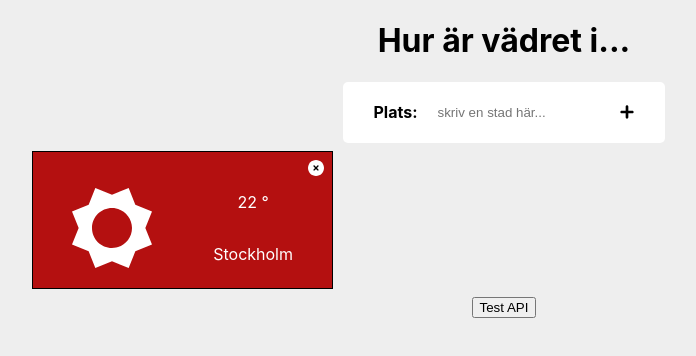
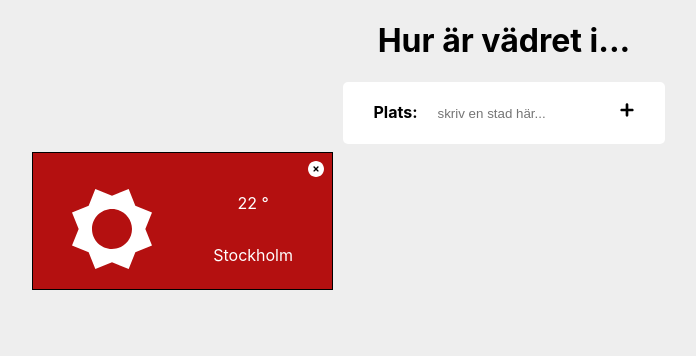
Before and after one commit to alsterverse/Arbetsprov-FE, a React (Create React App) app: page / in a window 1280 px wide. Shown: the top 356 px of the page, without its empty margins (136-832 px from the left). Built offline with nearby package versions, Linux system fonts and the light colour scheme.

Commit message:
Input-component hooked up to state (finally)

```diff
--- a/src/components/UI/Button/Button.tsx
+++ b/src/components/UI/Button/Button.tsx
@@ -1,6 +1,8 @@
 
 import Icon from "./../Icon/Icon";
 import Classes from "./Button.module.css";
+
+
 
 type Props = {
     type: string,
@@ -9,18 +11,18 @@ type Props = {
 }
 
 const Button = ({type, children, click}: Props) => {
-    let style: string[] = [];
+    let styles: string[] = [];
     let content: JSX.Element;
 
     switch(type) {
         case "close":
             content = <Icon type="close" size="small" />;
-            style.push(Classes.IconButton)
+            styles.push(Classes.IconButton)
             break;
 
         case "add":
             content = <Icon type="add" size="small" />;
-            style.push(Classes.IconButton);
+            styles.push(Classes.IconButton);
             break;
 
         default:
@@ -28,7 +30,8 @@ const Button = ({type, children, click}: Props) => {
     }
 
     return(
-        <button className={style.join(' ')} onClick={click}>
+        // Klumpigt sätt att styra html-button-type här. Skyller på TS!
+        <button type={type === "add" ? "submit" : "button"} className={styles.join(' ')} onClick={click}>
             {content}
         </button>
     )
--- a/src/components/UI/Input/Input.jsx
+++ /dev/null
@@ -1,16 +0,0 @@
-import Button from "../Button/Button";
-
-import Classes from "./Input.module.css";
-
-const Input = () => {
-
-    return (
-        <div className={Classes.Container}>
-            <span className={Classes.Label}>Plats:</span>
-            <input className={Classes.Input} placeholder="skriv en stad här..." />
-            <Button type="add" />
-        </div>
-    )
-}
-
-export default Input;
--- /dev/null
+++ b/src/components/UI/Input/Input.tsx
@@ -0,0 +1,39 @@
+import Button from "../Button/Button";
+
+import Classes from "./Input.module.css";
+
+interface Props {
+    value: string,
+    change: any,
+    error: Boolean,
+    errorMessage: string,
+    onsubmit: any
+}
+
+const Input: React.FC<Props> = ({value, change, error, errorMessage, onsubmit}) => {
+
+    return (
+        <>
+            <div className={Classes.Container}>
+                <form onSubmit={onsubmit}>
+                    <span className={Classes.Label}>Plats:</span>
+                    <input
+                        value={value}
+                        className={Classes.Input}
+                        placeholder="skriv en stad här..."
+                        onChange={((evt: any) => change(evt))} />
+                    <Button type="add" click={onsubmit} />
+                </form>
+            </div>
+            <div>
+                {error ??
+                <div className={Classes.ErrorContainer}>
+                    {errorMessage}
+                </div>
+            }
+            </div>
+        </>
+    )
+}
+
+export default Input;
--- a/src/containers/Dashboard/Dashboard.tsx
+++ b/src/containers/Dashboard/Dashboard.tsx
@@ -5,7 +5,7 @@ import { getCity } from "../../api/weatherStack";
 
 import { useState } from "react";
 
-import { CitiesState, CityData } from './../../interfaces';
+import { CitiesState, UiState } from './../../interfaces';
 
 import { formatCityData, sortCities } from './../../helpers';
 
@@ -15,12 +15,15 @@ const Dashboard = () => {
     const [cities, setCities] = useState<CitiesState["cities"]>([
         { id: 123, name: "Stockholm", temperature: 22, weatherDesc: "sunny"},
     ]);
+    const [ui, setUi] = useState<UiState>({ error: false, errorMessage: "", searchString: ""});
 
     // Ovan vid att använda fetch. Ytterligare ett experiment.
     // Detta e nog inte best practice rent syntaxmässigt.
     //! Troligtvis även att jag cause:ar side effects här och borde använda
-    //! En useEffect-hook. Fixa in case of time.
-    const searchCity = (searchString: string) => {
+    //! en useEffect-hook. Fixa in case of time.
+    const searchCity = (evt: any, searchString: string) => {
+        evt.preventDefault();
+
         let query = getCity(searchString);
 
         query.then(resp => {
@@ -51,16 +54,29 @@ const Dashboard = () => {
         newState.splice(cityIndex, 1);
 
         setCities(newState);
+    }
 
+    // Big noob-problems av någon anledning. Fallback till denna klumpiga lösningen
+    // för att synka input-komponent med state.
+    const handleSearchString = (evt: any) => {
+        console.log(evt.target.value);
+        let newState = {...ui};
+        newState.searchString = evt.target.value;
+        setUi(newState);
     }
 
     return(
         <>
             <h1>Hur är vädret i...</h1>
-            <Input />
-            <CitiesList cities={cities} remove={removeCity} />
-            <button onClick={() => { searchCity("Helsinki") }}>Test API</button>
-            {/* <button onClick={() => addCity()}>Add city</button> */}
+            <Input
+                value={ui.searchString}
+                change={handleSearchString}
+                error={ui.error}
+                errorMessage={ui.errorMessage}
+                onsubmit={(evt: any) => searchCity(evt, ui.searchString)} />
+            <CitiesList
+                cities={cities}
+                remove={removeCity} />
         </>
     )
 }
--- a/src/helpers.tsx
+++ b/src/helpers.tsx
@@ -3,7 +3,7 @@ import { CityData } from "./interfaces";
 export const formatCityData = (city: any) => {
 
     return {
-            id: Math.floor(Math.random() * 10),
+            id: Math.floor(Math.random() * 1000),
             name: city.location.name,
             temperature: city.current.temperature,
             weatherDesc: city.current.weather_descriptions[0],
--- a/src/interfaces.tsx
+++ b/src/interfaces.tsx
@@ -8,3 +8,9 @@ export interface CityData {
 export interface CitiesState {
     cities: CityData[]
 }
+
+export interface UiState {
+    error: boolean,
+    errorMessage: string,
+    searchString: string
+}
```
